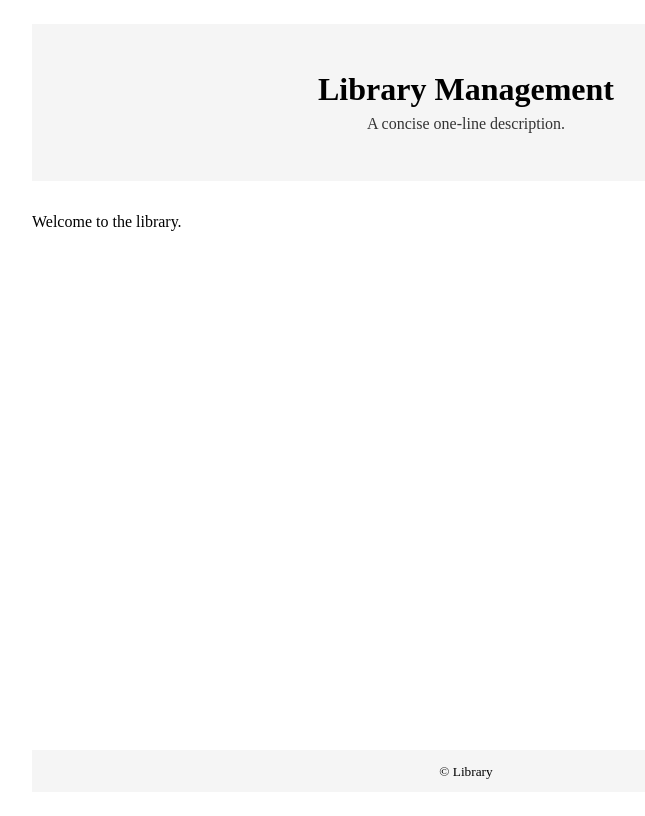
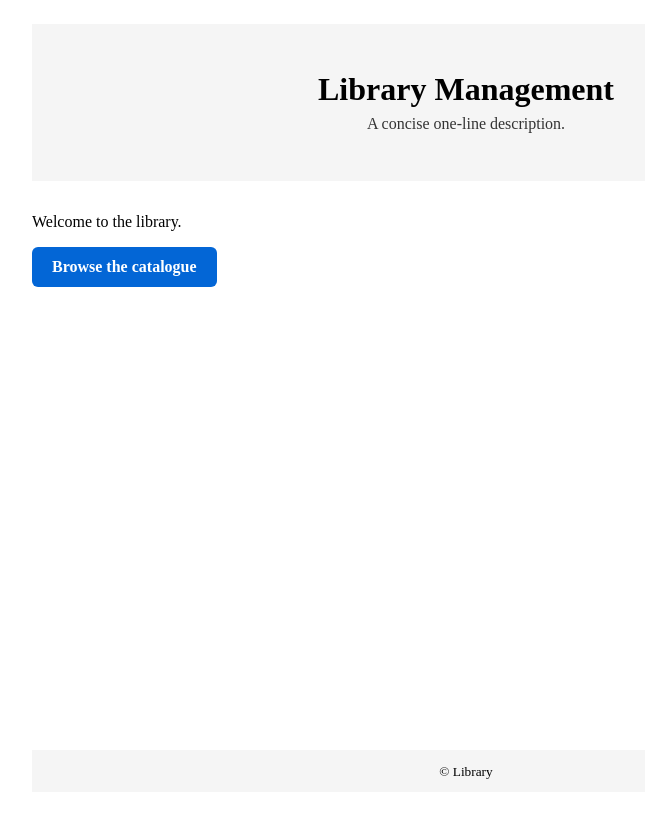
Before and after one commit to Hadiya-Amber/T14_library_management, a React (Vite) app: page / in a window 1280 px wide. Shown: the whole page, without its empty margins (174-819 px from the left). Built offline with nearby package versions, Linux system fonts and the light colour scheme.

Commit message:
feat(propel): implement task_003_fe_catalogue_cta

```diff
--- /dev/null
+++ b/src/components/CatalogueCta.module.css
@@ -0,0 +1,20 @@
+.cta {
+  display: inline-block;
+  background-color: #0366d6; /* primary blue */
+  color: white;
+  text-decoration: none;
+  padding: 12px 20px; /* ensures hit area >= 44x44 on most fonts */
+  border-radius: 6px;
+  font-weight: 600;
+  line-height: 1;
+}
+
+.cta:focus-visible {
+  /* Provide a clearly visible focus ring for keyboard users. */
+  outline: 3px solid Highlight; /* visible system highlight color */
+  outline-offset: 3px;
+}
+
+.cta:active {
+  background-color: #0356b6;
+}
--- /dev/null
+++ b/src/components/CatalogueCta.tsx
@@ -0,0 +1,18 @@
+/**
+ * Primary call-to-action for the landing page.
+ *
+ * Renders a plain anchor linking to /catalogue. Styling is provided by a CSS
+ * module which defines a visible :focus-visible outline to satisfy accessibility
+ * requirements.
+ */
+import React from "react";
+import styles from "./CatalogueCta.module.css";
+
+/** CatalogueCta renders a single anchor that navigates to the catalogue. */
+export default function CatalogueCta(): JSX.Element {
+  return (
+    <a className={styles.cta} href="/catalogue">
+      Browse the catalogue
+    </a>
+  );
+}
--- a/src/pages/LandingPage.tsx
+++ b/src/pages/LandingPage.tsx
@@ -6,6 +6,7 @@
 import React from "react";
 import styles from "./LandingPage.module.css";
 import Hero from "../components/Hero";
+import CatalogueCta from "../components/CatalogueCta";
 
 /**
  * LandingPage is the public-facing page for the application.
@@ -27,6 +28,7 @@ export default function LandingPage(): JSX.Element {
 
       <main className={styles.main} role="main">
         <p>Welcome to the library.</p>
+        <CatalogueCta />
       </main>
 
       <footer className={styles.footer} role="contentinfo">
```
Also changed, not shown: 2 other files (tests, documents, lock files or other folders).
